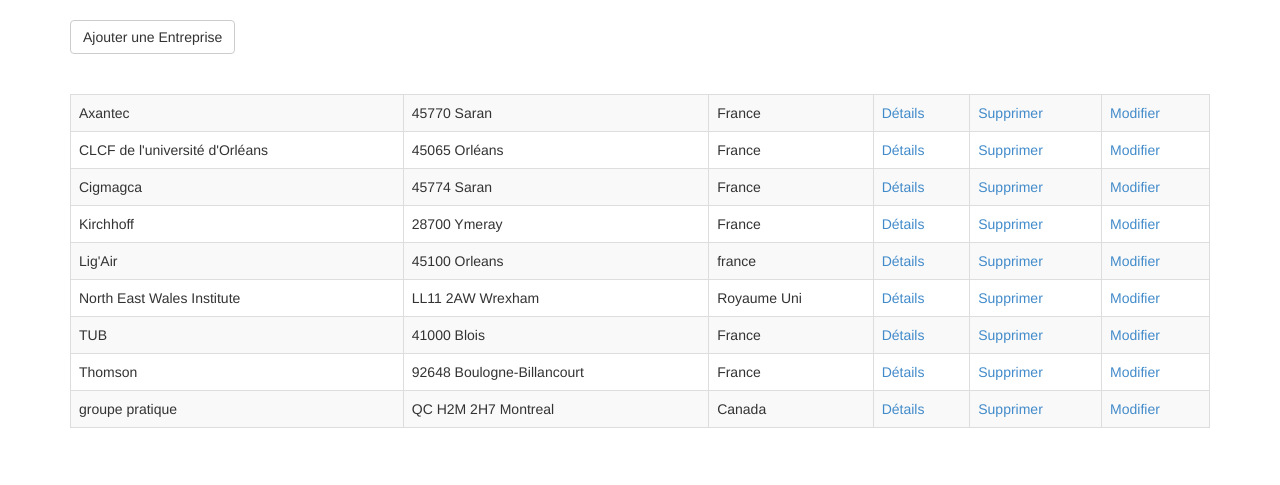
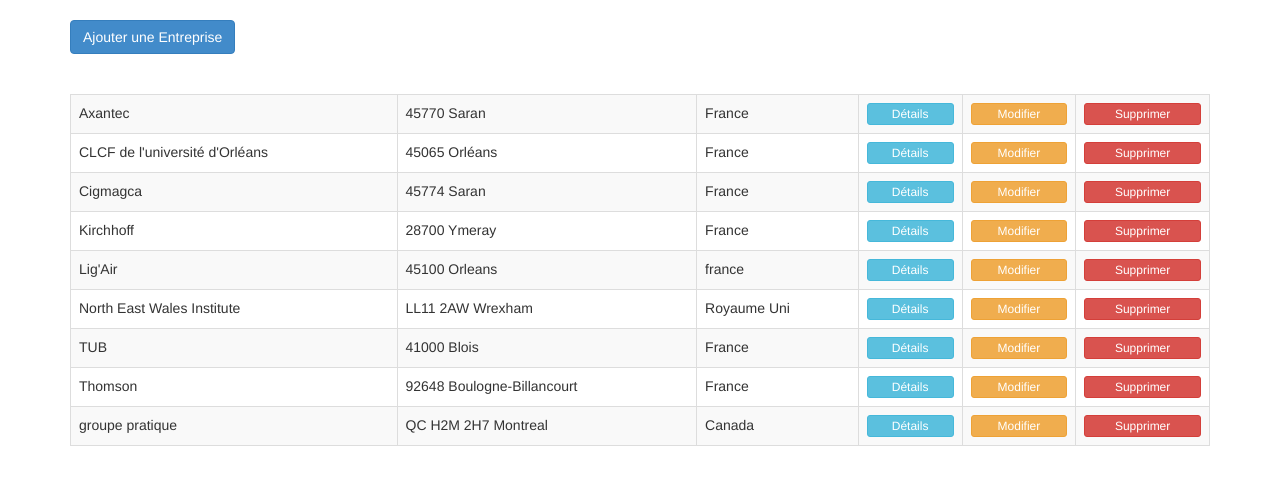
Before and after one commit to Thoumou/gestion_stage, a Django app: page /entreprises/ in a window 1280 px wide. Shown: the part 52-537 px from the top of the page. Run offline with Django 3.2, Linux system fonts and the light colour scheme; data comes from the database, SQL or seed files in the repository; parts of the project's set-up code (start-up, migrations or seed data) failed here and were passed over; some libraries are stand-ins or nearby versions.

Commit message:
Amélioration et nettoyage du template

```diff
--- a/stage/entreprises/templates/entreprises/fiche.html
+++ b/stage/entreprises/templates/entreprises/fiche.html
@@ -13,7 +13,11 @@
 	<p><strong>Latitude :</strong>		{{ entreprise.latitude }}</p>
 	<p><strong>Longitude :</strong>		{{ entreprise.longitude }}</p>
 
-<a href="{% url 'entreprises:delete' entreprise_id=entreprise.id %}" class="btn btn-primary"> Supprimer</a>
+	<p>
+		<a href="{% url 'entreprises:modif' entreprise_id=entreprise.id %}" class="btn btn-primary"> Modifier</a>
+		<a href="{% url 'entreprises:delete' entreprise_id=entreprise.id %}" class="btn btn-danger"> Supprimer</a>
+	</p>
 
+	<a href="{% url 'entreprises:index'%}" class="btn btn-default"> Retour à la liste</a>
 
 {% endblock %}
--- a/stage/entreprises/templates/entreprises/index.html
+++ b/stage/entreprises/templates/entreprises/index.html
@@ -2,7 +2,7 @@
 {% block title %}{{ block.super }} | Entreprises{% endblock %}
 {% block content %}
 
-<a href="{% url 'entreprises:ajout' %}" class="btn btn-default">Ajouter une Entreprise</a>
+	<a href="{% url 'entreprises:ajout' %}" class="btn btn-primary">Ajouter une Entreprise</a>
 
 	<ul class="pager">
 
@@ -25,10 +25,11 @@
 			<td>{{ entreprise.nom }}</td>
 			<td>{{ entreprise.codePostal }} {{ entreprise.ville }}</td>
 			<td>{{ entreprise.pays }}</td>
-		<td><a href="{% url 'entreprises:fiche' entreprise_id=entreprise.id %}"> Détails</a></td>
-		<td><a href="{% url 'entreprises:delete' entreprise_id=entreprise.id %}"> Supprimer</a></td>
-		<td><a href="{% url 'entreprises:modif' entreprise_id=entreprise.id %}"> Modifier</a></td>
+			<td><a class="btn btn-info btn-xs btn-block" href="{% url 'entreprises:fiche' entreprise_id=entreprise.id %}"> Détails</a></td>
+			<td><a class="btn btn-warning btn-xs btn-block" href="{% url 'entreprises:modif' entreprise_id=entreprise.id %}"> Modifier</a></td>
+			<td><a class="btn btn-danger btn-xs btn-block" href="{% url 'entreprises:delete' entreprise_id=entreprise.id %}"> Supprimer</a></td>
 		</tr>
 		{% endfor %}
 	</table>
+
 {% endblock %}
```
Also changed, not shown: stage/entreprises/templates/entreprises/ajout.html (+7 -3 lines), stage/entreprises/templates/entreprises/modifier.html (+7 -3 lines). Lines whose indentation alone changed are shown as unchanged.
